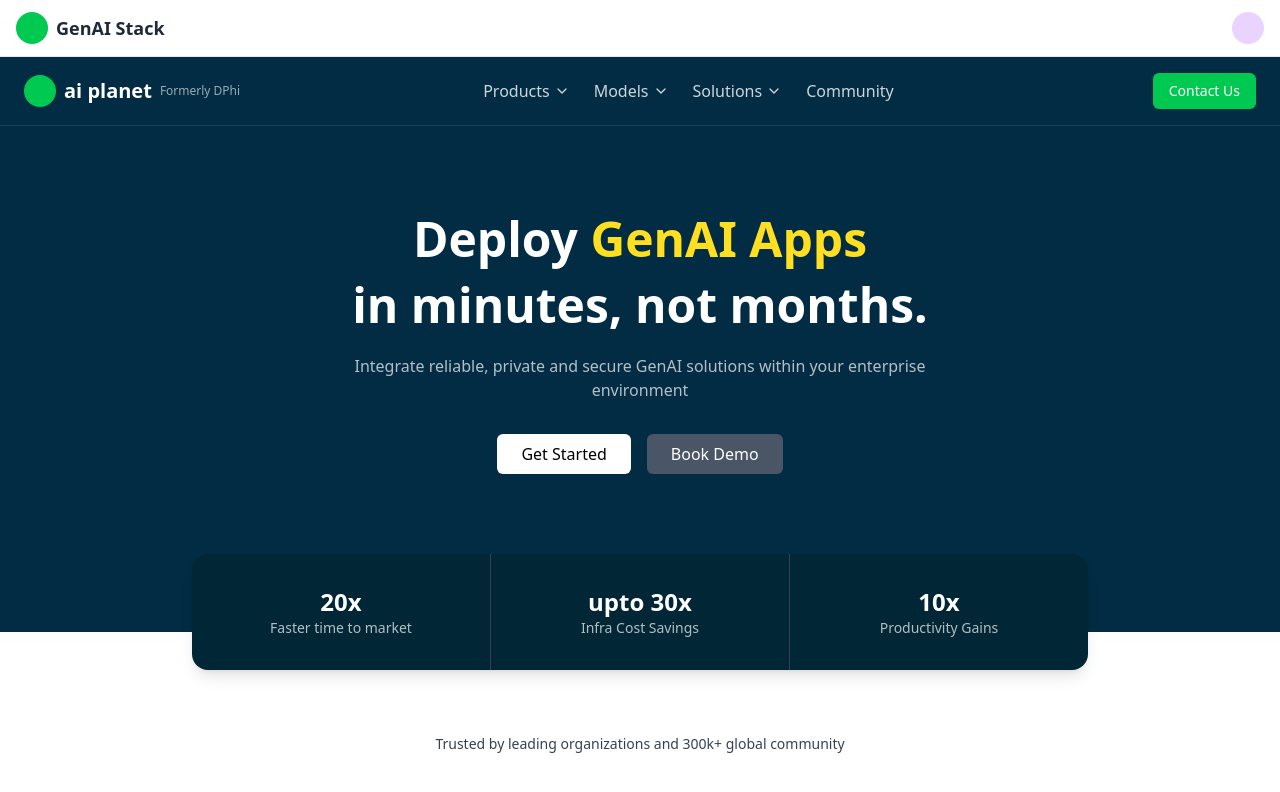
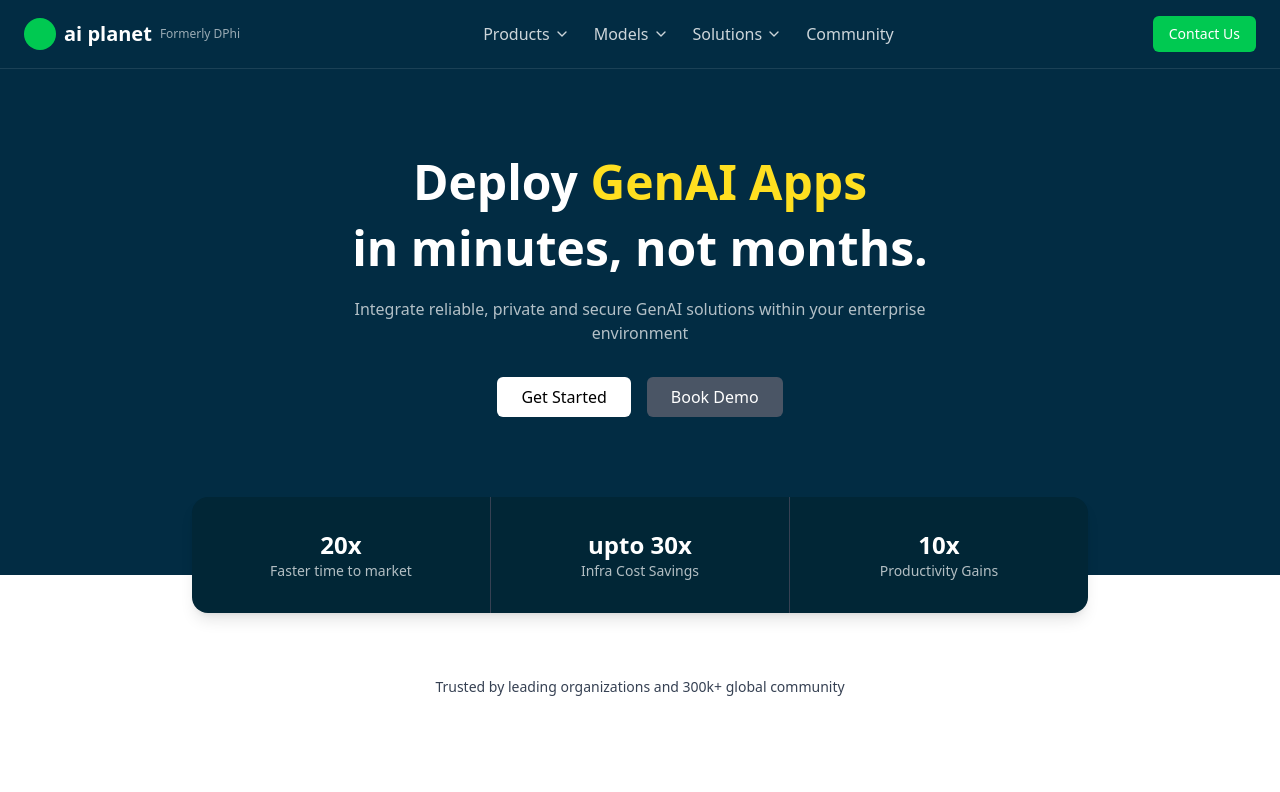
Before and after one commit to jisangeorgekutty/Ai-Planet-Assignment, a React (Vite) app in the folder frontend/: page / in a window 1280 px wide. Shown: the top 792 px of the page. Built offline with nearby package versions, Linux system fonts and the light colour scheme; no server answers.

Commit message:
Some chnages

```diff
--- a/frontend/src/App.jsx
+++ b/frontend/src/App.jsx
@@ -1,6 +1,6 @@
 import React from 'react'
 import LandingPage from './pages/LandingPage';
-import { Route, Routes } from 'react-router-dom';
+import { Route, Routes, useLocation } from 'react-router-dom';
 import { useUser } from '@clerk/clerk-react';
 import Dashboard from './pages/Dashboard';
 import SignUpPage from './auth/SignUpPage';
@@ -11,10 +11,12 @@
 
 
 function App() {
+  const location = useLocation();
+  const hideNavBarOnRoutes = ['/'];
   const { user, isLoaded, isSignedIn } = useUser();
   return (
     <div>
-      <NavBar />
+      {!hideNavBarOnRoutes.includes(location.pathname) && <NavBar />}
       <Routes>
         <Route exact path='/' element={<LandingPage />} />
         <Route path='/dashboard' element={<Dashboard />} />
```
